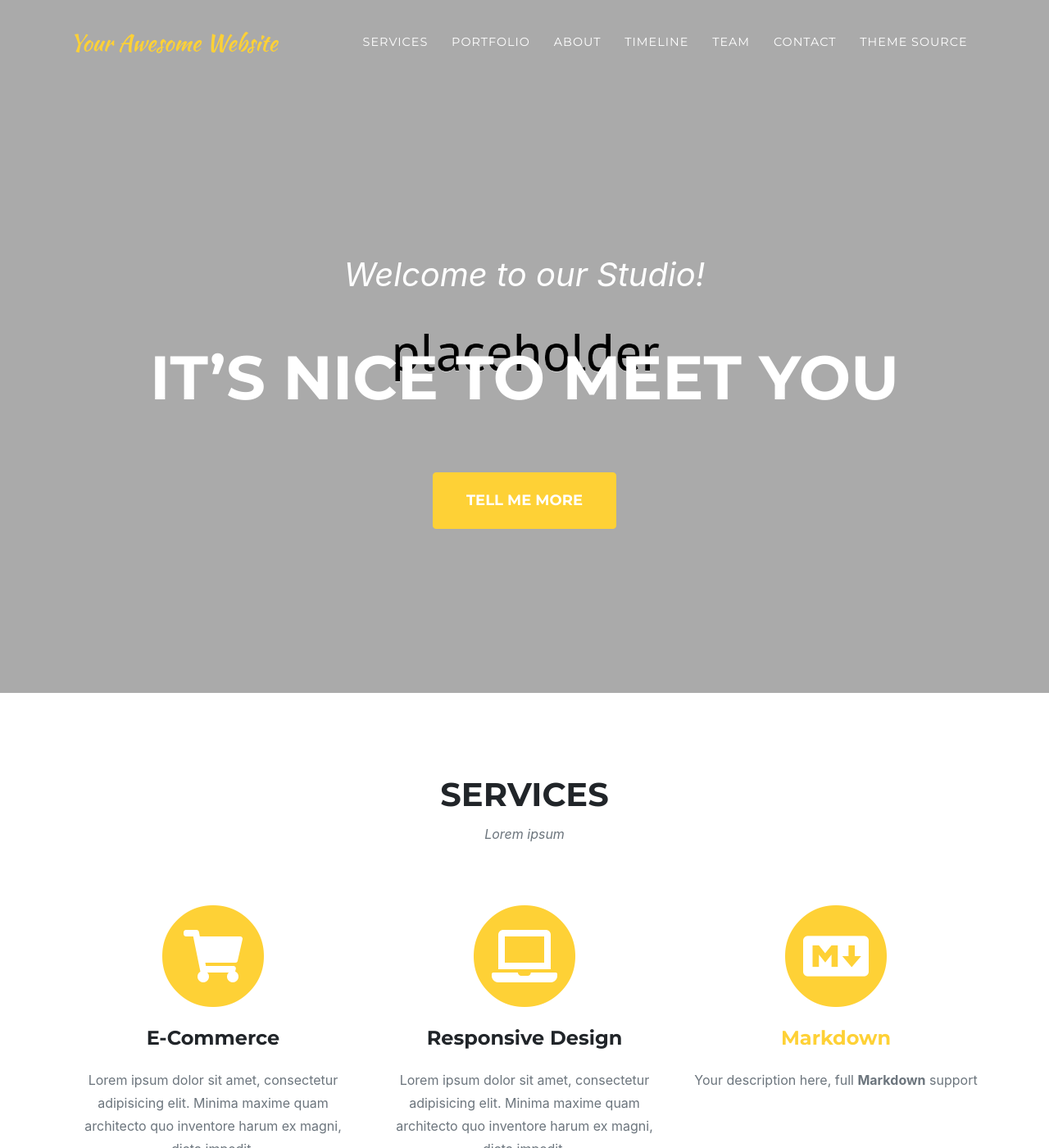
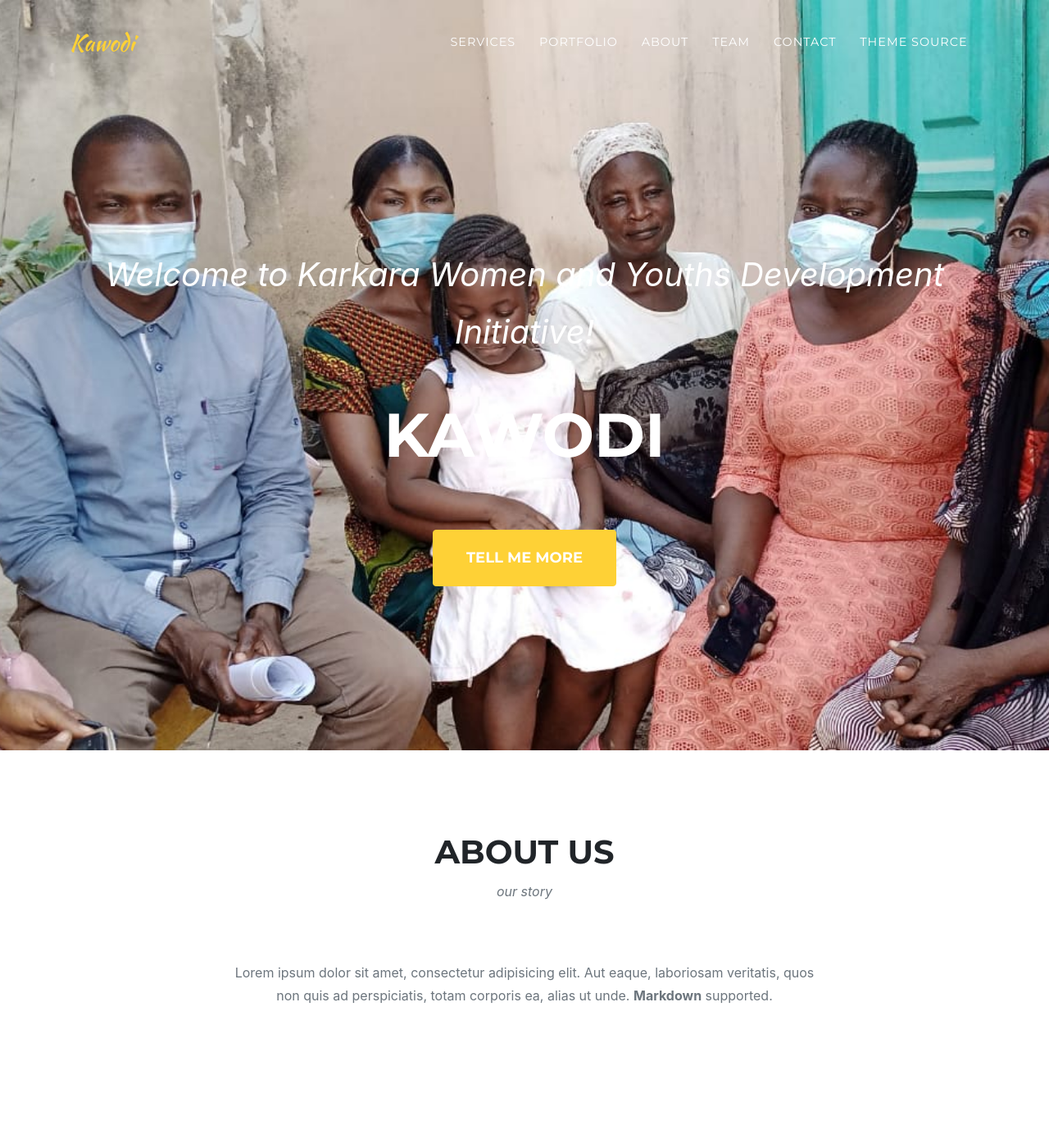
Before and after one commit to engr-iliyas/kawodi, a Jekyll site: the page built from index.md, in a window 1280 px wide and 1400 px high. Shown: the whole window at 82% size. Built offline with Jekyll 4.4.1, drawn with Linux system fonts in a browser that asks for light colours; some web fonts are replaced; some of the changed text lies outside the part shown.

Commit message:
text update

```diff
--- a/_config.yml
+++ b/_config.yml
@@ -16,8 +16,9 @@
 url    : "" # the base hostname & protocol for your site, e.g. http://example.com
 baseurl: "" # the subpath of your site, e.g. /blog
 
-title      : Your Awesome Website
-email      : your-email@example.com #this is also the email contact forms will go to
+title      : Kawodi
+# Karkara Women and Youths Development Initiative
+email      : kawodingo1@gmail.com #this is also the email contact forms will go to
 description: "Site description"
 author     : Your Name
 # logo:     #optional, defaults to site title
--- a/_data/navigation.yml
+++ b/_data/navigation.yml
@@ -17,8 +17,8 @@ en: &DEFAULT_EN
       section: portfolio
     - title: "About"
       section: about
-    - title: "Timeline"
-      section: timeline
+    # - title: "Timeline"
+    #   section: timeline
     - title: "Team"
       section: team
     - title: "Contact"
--- a/_data/sitetext.yml
+++ b/_data/sitetext.yml
@@ -11,28 +11,28 @@
 # -----------------
 en: &DEFAULT_EN
   header:
-    title: Welcome to our Studio!
-    text: It's Nice To Meet You
+    title: Welcome to Karkara Women and Youths Development Initiative!
+    text: Kawodi
     button: Tell Me More
     buttonlink: "#services"
 
   services:
-    title: "Services"
+    title: "Area of focus"
     text: "Lorem ipsum"
     section: services
     list:
-      - title: "E-Commerce"
+      - title: "Humanitarian"
         desc: "Lorem ipsum dolor sit amet, consectetur adipisicing elit. Minima maxime quam architecto quo inventore harum ex magni, dicta impedit."
         icon: fas fa-shopping-cart #find more at https://fontawesome.com/icons
-      - title: "Responsive Design"
+      - title: "Development"
         desc: "Lorem ipsum dolor sit amet, consectetur adipisicing elit. Minima maxime quam architecto quo inventore harum ex magni, dicta impedit."
         icon: fas fa-laptop
-      - title: "[Markdown](https://en.wikipedia.org/wiki/Markdown)"
+      - title: "Peace Building Interventions"
         desc: "Your description here, full **Markdown** support"
         icon: fab fa-markdown
 
   portfolio:
-    title: "Portfolio"
+    title: "Area of expertise"
     text: "Lorem ipsum dolor sit amet consectetur."
     section: portfolio
     closebutton: "Close Project"
@@ -100,7 +100,7 @@ en: &DEFAULT_EN
     people:
       - name: "Kay Garland"
         role: "Lead Designer"
-        image: assets/img/team/500x500.jpg
+        image: assets/img/team/1.jpg
         social:
           - url: https://twitter.com
             icon: fab fa-twitter
@@ -120,7 +120,17 @@ en: &DEFAULT_EN
             icon: fab fa-linkedin-in
       - name: "Diana Perterson"
         role: "Lead Developer"
-        image: assets/img/team/500x500.jpg
+        image: assets/img/team/3.jpg
+        social:
+          - url: https://twitter.com
+            icon: fab fa-twitter
+          - url: https://facebook.com
+            icon: fab fa-facebook-f
+          - url: https://linkedin.com
+            icon: fab fa-linkedin-in
+      - name: "Diana Perterson"
+        role: "Lead Developer"
+        image: assets/img/team/4.jpg
         social:
           - url: https://twitter.com
             icon: fab fa-twitter
@@ -290,7 +300,7 @@ es: &DEFAULT_ES
 
   contact:
     title: "Contáctenos"
-    text: "Lorem ipsum or call 123456789"
+    text: "Whatsapp or call 123456789"
     section: contacto
     name: "Nombre*"
     name-validation: "Por favor ingrese su nombre."
--- a/_data/style.yml
+++ b/_data/style.yml
@@ -4,7 +4,7 @@
 #black: "#000"
 
 #Image Customization
-header-image: "../img/header.png"
+header-image: "../img/header.jpg"
 contact-image: "../img/contact.png"
 #Font Awesome icon for portfolio grid when an item is hovered over
 #portfolio-icon: fas fa-expand-arrows-alt fa-3x #default: fas fa-plus fa-3x
--- a/_includes/footer.html
+++ b/_includes/footer.html
@@ -22,7 +22,7 @@
         </ul>
       </div>
       <!-- Legal -->
-      <div class="col-md-4">
+      <!-- <div class="col-md-4">
         <ul class="list-inline quicklinks">
           <li class="list-inline-item">
             <a href="legal"
@@ -31,7 +31,7 @@
             >
           </li>
         </ul>
-      </div>
+      </div> -->
     </div>
   </div>
 </footer>
--- a/_layouts/home.html
+++ b/_layouts/home.html
@@ -2,11 +2,10 @@
 layout: default
 ---
 {% include navheader.html %}
+{% include about.html %}
 
 {% include services.html %}
 {% include portfolio_grid.html %}
-{% include about.html %}
-{% include timeline.html %}
 {% include team.html %}
-{% include clients.html %}
+
 {% include contact.html %}
```
Also changed, not shown: assets/img/header.jpg (added), assets/img/team/1.jpg (added), assets/img/team/3.jpg (added), assets/img/team/4.jpg (added).
